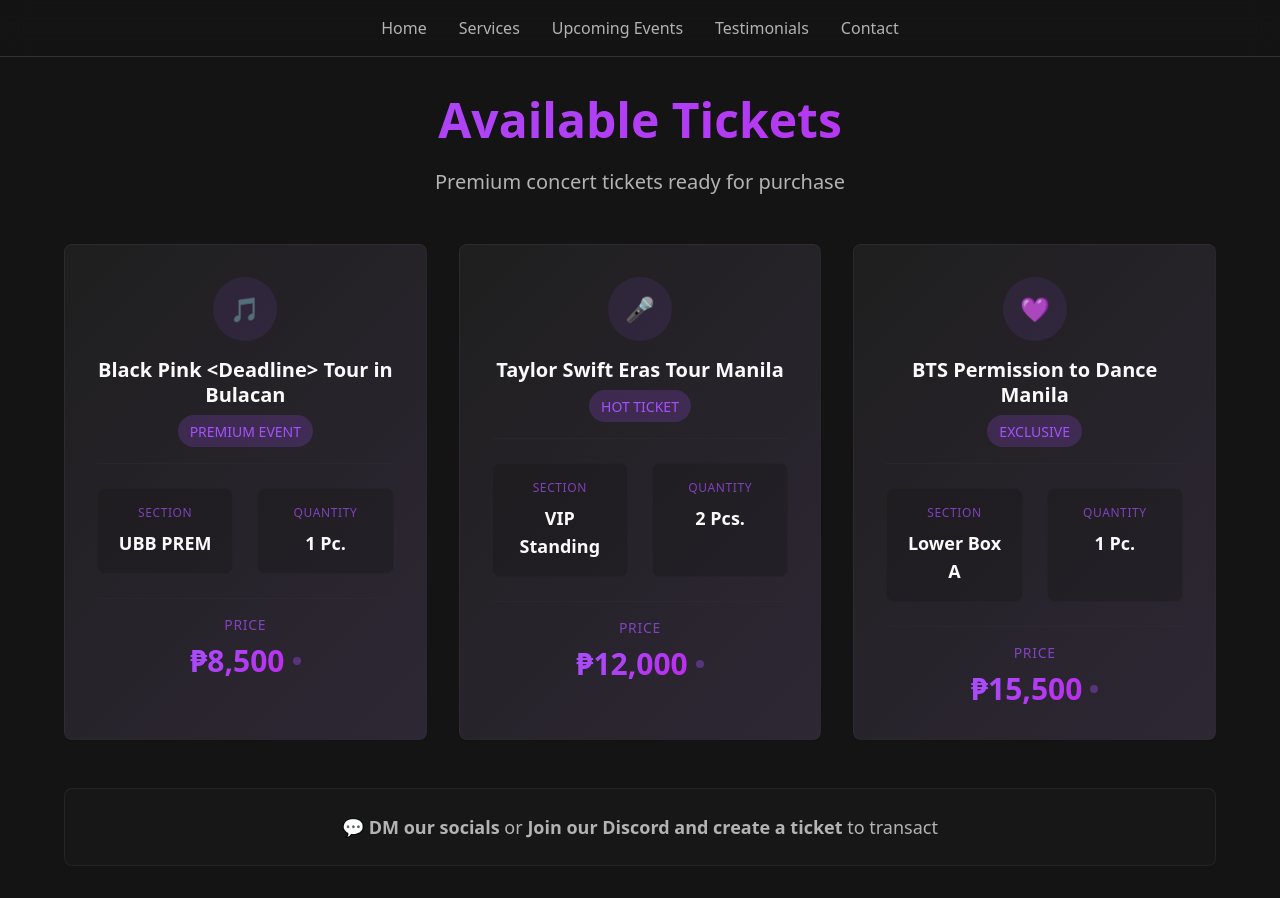
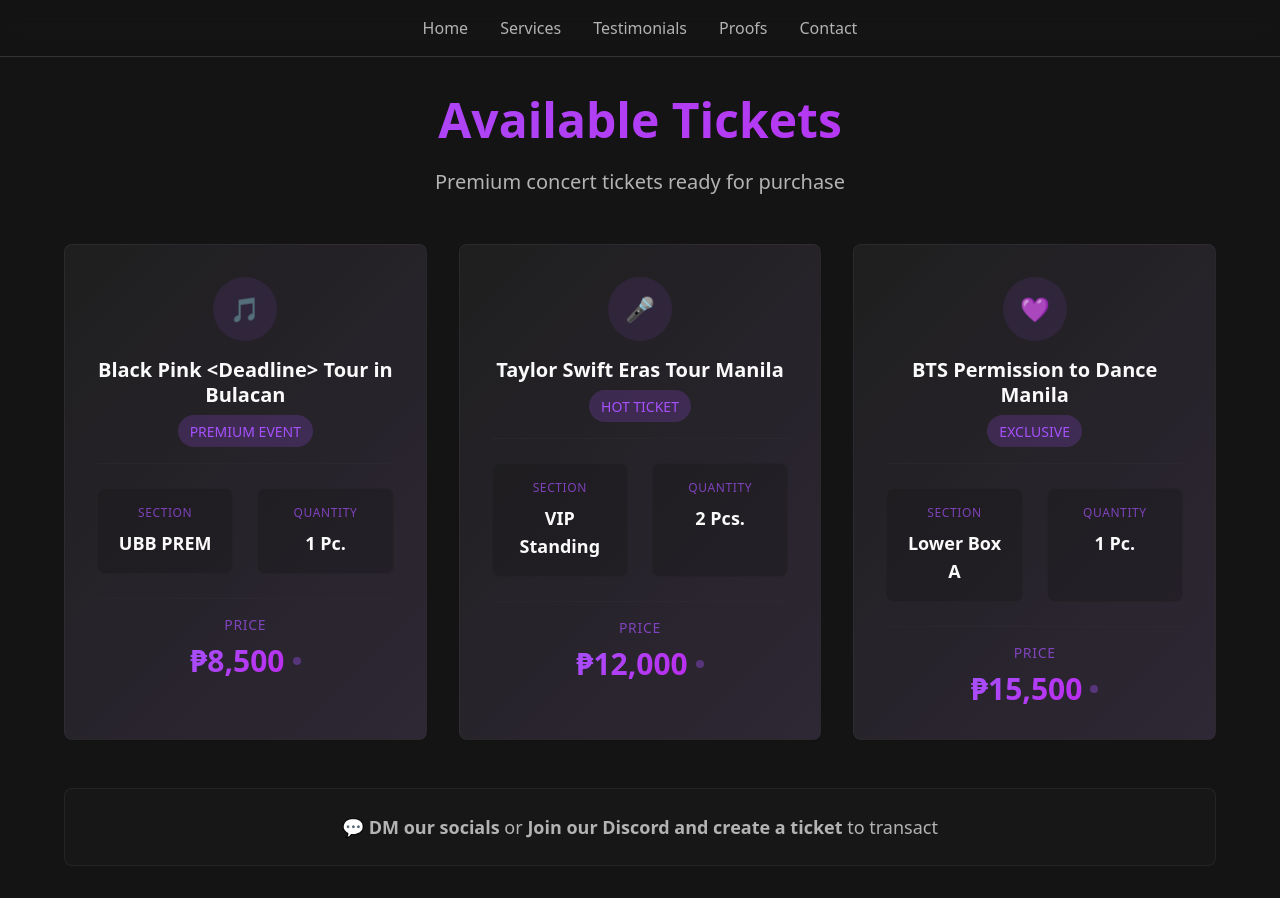
Before and after one commit to purveyortickets/PurveyorWebsite, a React (Vite) app: page /post-ticket in a window 1280 px wide. Shown: the top 898 px of the page. Built offline with nearby package versions, Linux system fonts and the light colour scheme.

Commit message:
Update Header.tsx

```diff
--- a/src/components/Header.tsx
+++ b/src/components/Header.tsx
@@ -6,13 +6,11 @@ const Header = () => {
 
   const handleNavigation = (path: string, hash?: string) => {
     if (window.location.pathname === '/' && hash) {
-      // If already on home page, just scroll to section
       const element = document.getElementById(hash);
       if (element) {
         element.scrollIntoView({ behavior: 'smooth' });
       }
     } else if (hash) {
-      // If on different page, navigate to home then scroll
       navigate(`${path}#${hash}`);
       setTimeout(() => {
         const element = document.getElementById(hash);
@@ -43,16 +41,16 @@ const Header = () => {
                 Services
               </button>
               <button
-                onClick={() => handleNavigation('/', 'ongoing-events')}
-                className="text-muted-foreground hover:text-primary transition-all duration-500 animate-fade-in hover:scale-105 relative after:content-[''] after:absolute after:w-full after:scale-x-0 after:h-0.5 after:bottom-0 after:left-0 after:bg-primary after:origin-bottom-right after:transition-transform after:duration-300 hover:after:scale-x-100 hover:after:origin-bottom-left"
-              >
-                Upcoming Events
-              </button>
-              <button
                 onClick={() => handleNavigation('/', 'testimonials')}
                 className="text-muted-foreground hover:text-primary transition-all duration-500 animate-fade-in hover:scale-105 relative after:content-[''] after:absolute after:w-full after:scale-x-0 after:h-0.5 after:bottom-0 after:left-0 after:bg-primary after:origin-bottom-right after:transition-transform after:duration-300 hover:after:scale-x-100 hover:after:origin-bottom-left"
               >
                 Testimonials
+              </button>
+              <button
+                onClick={() => handleNavigation('/', 'twitter-feed')}
+                className="text-muted-foreground hover:text-primary transition-all duration-500 animate-fade-in hover:scale-105 relative after:content-[''] after:absolute after:w-full after:scale-x-0 after:h-0.5 after:bottom-0 after:left-0 after:bg-primary after:origin-bottom-right after:transition-transform after:duration-300 hover:after:scale-x-100 hover:after:origin-bottom-left"
+              >
+                Proofs
               </button>
               <button
                 onClick={() => handleNavigation('/', 'contact')}
```
